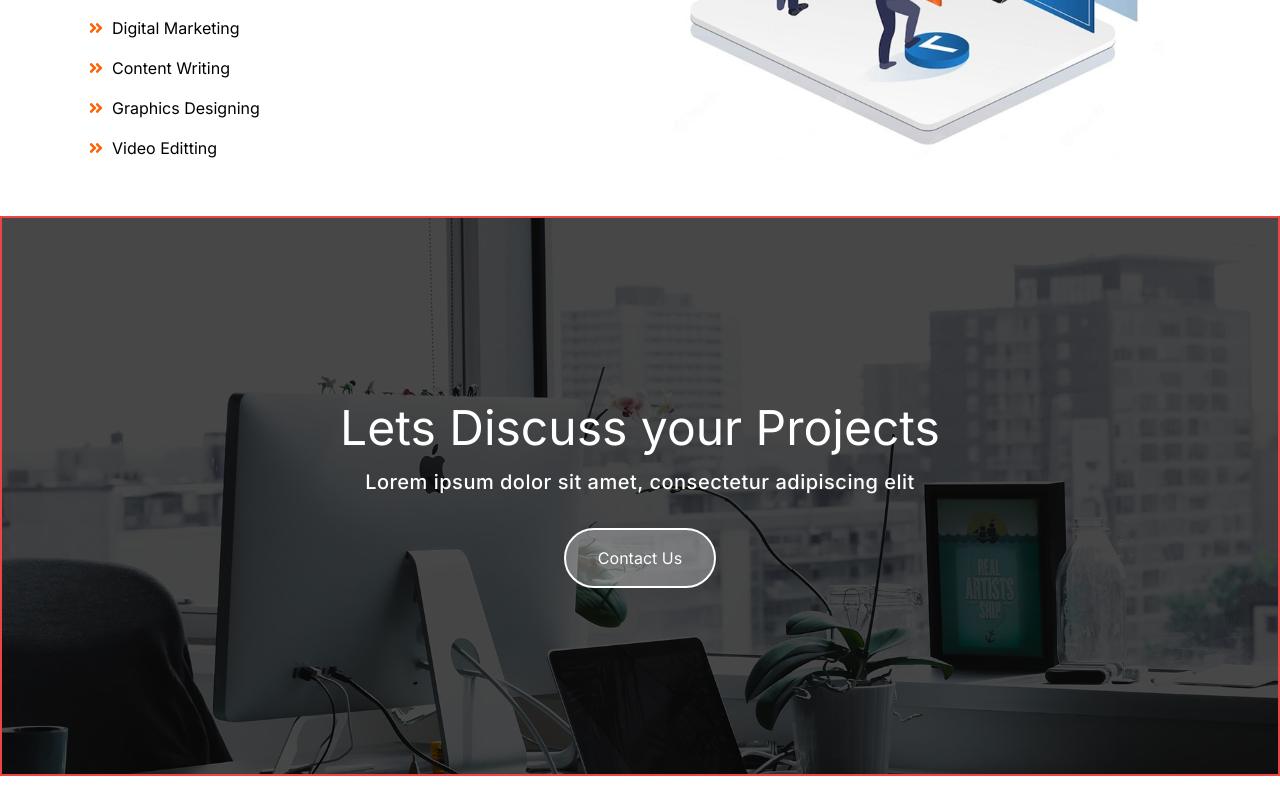
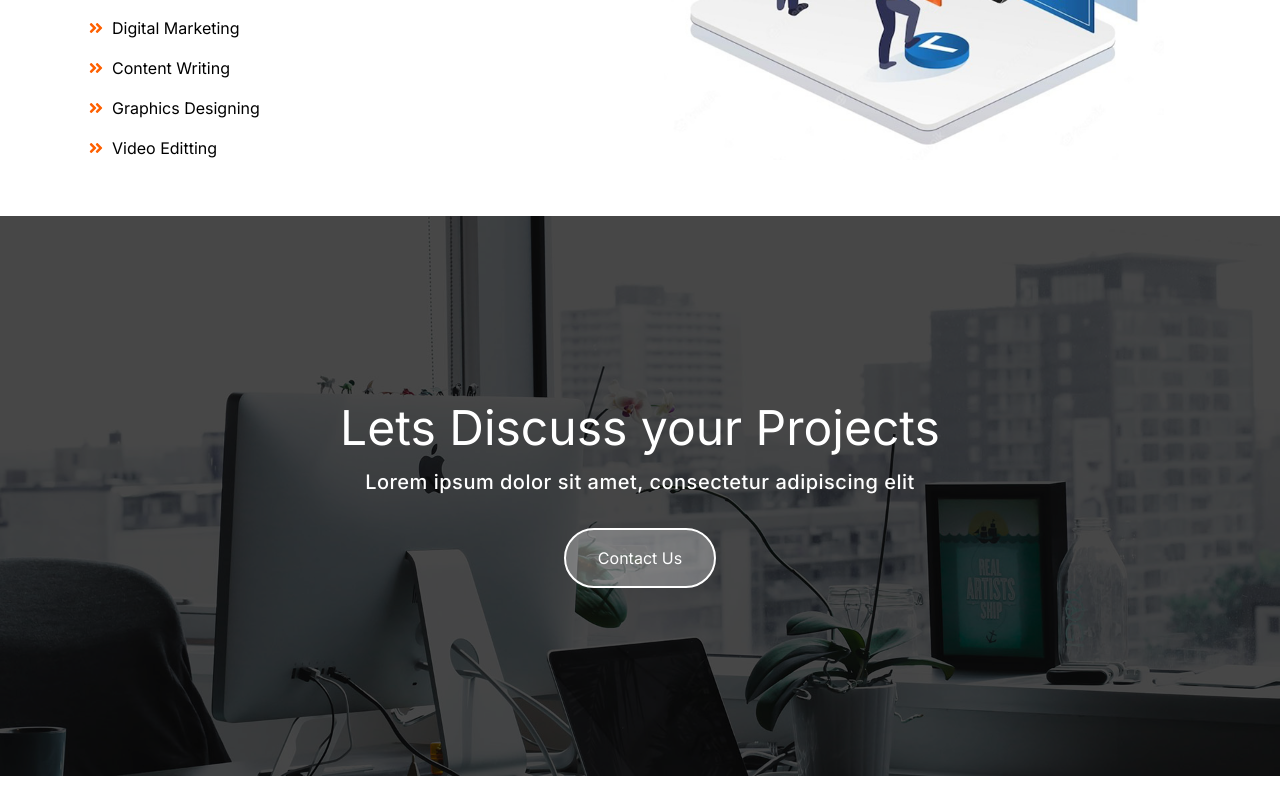
Before and after one commit to mk-muzzammil/DevYaar-Portfolio-Website, a React (Vite) app: page / in a window 1280 px wide. Shown: the part 3032-3832 px from the top of the page. Built offline with nearby package versions, Linux system fonts and the light colour scheme.

Commit message:
unecessary borders deleted

```diff
--- a/src/components/DiscussProjects/DiscussProject.jsx
+++ b/src/components/DiscussProjects/DiscussProject.jsx
@@ -2,7 +2,7 @@ import { Link } from "react-scroll";
 
 const DiscussProject = () => {
   return (
-    <div className="relative container w-screen h-[70vh]  bg-[url('/images/discussBg.jpg')] bg-cover bg-center font-Inter flex flex-col gap-4 justify-center items-center my-6 border-2 border-red-500">
+    <div className="relative container w-screen h-[70vh]  bg-[url('/images/discussBg.jpg')] bg-cover bg-center font-Inter flex flex-col gap-4 justify-center items-center my-6 ">
       <div className="absolute inset-0 bg-black opacity-70 z-10 w-[100%] h-[100%]"></div>
       <div className="relative flex flex-col gap-4 items-center justify-center z-20 ">
         <h3 className="text-2xl sm:text-3xl md:text-4xl lg:text-5xl text-white  ">
```
